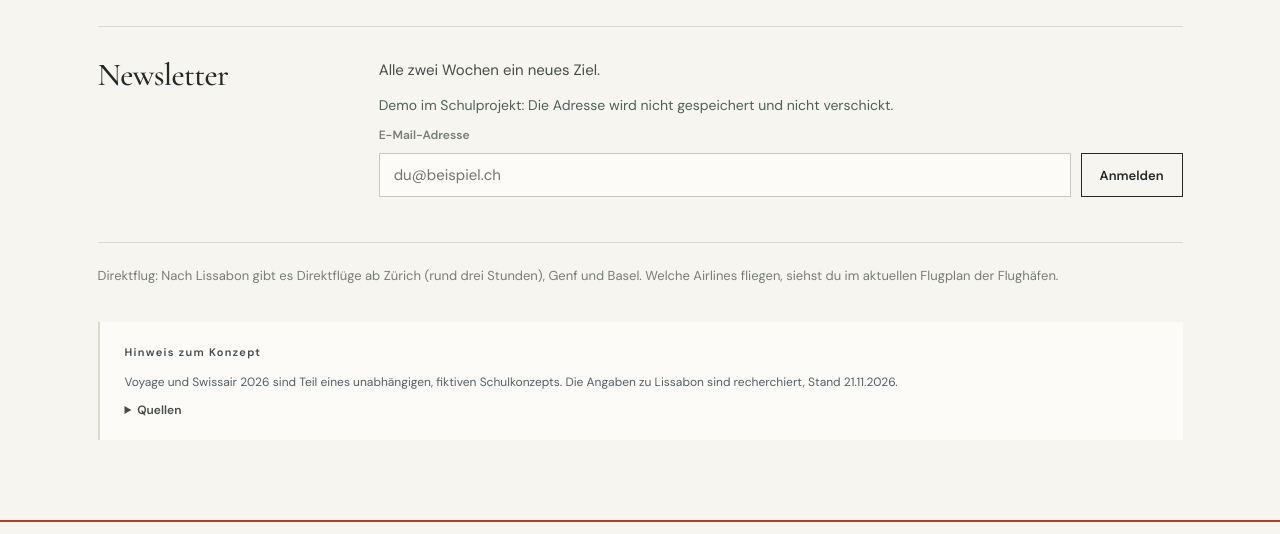
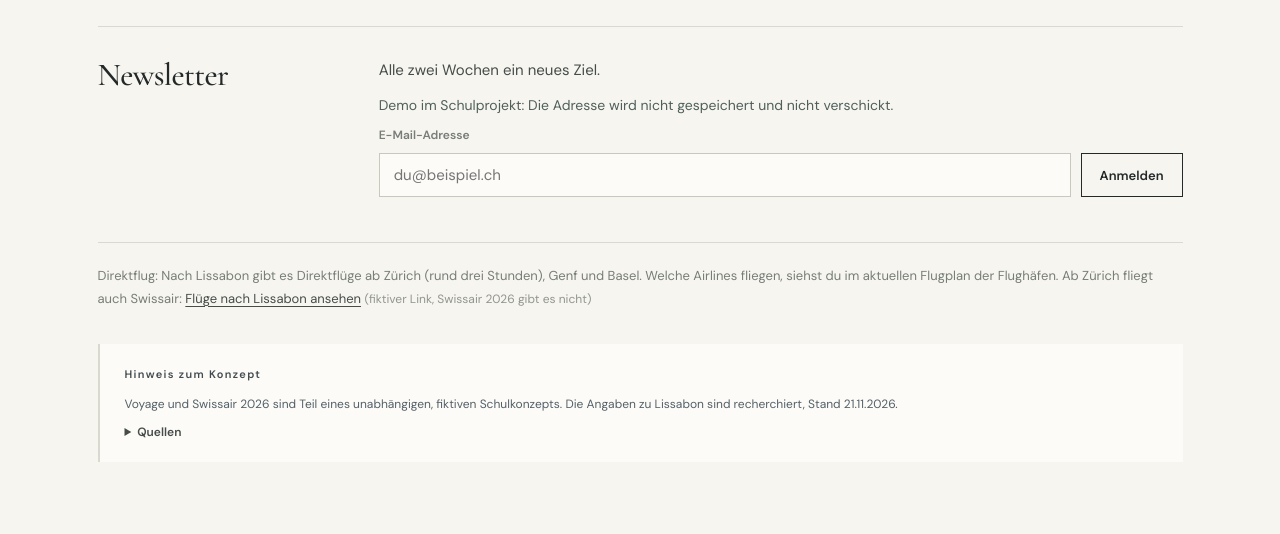
Before and after one commit to alexejwaser/swissair-voyage, a plain HTML site: page stories/lissabon-von-oben.html in a window 1280 px wide. Shown: the part 4830-5364 px from the top of the page. Drawn offline with nearby package versions, Linux system fonts and the light colour scheme.

Commit message:
Lissabon-Artikel: leiser, fiktiver Swissair-Link am Schluss
Co-Authored-By: Claude Opus 5.5 <noreply@anthropic.com>

```diff
--- a/stories/lissabon-von-oben.html
+++ b/stories/lissabon-von-oben.html
@@ -113,7 +113,7 @@
 </form></div>
 </section>
 </div>
-<p class="direct-line" id="direktflug">Direktflug: Nach Lissabon gibt es Direktflüge ab Zürich (rund drei Stunden), Genf und Basel. Welche Airlines fliegen, siehst du im aktuellen Flugplan der Flughäfen.</p>
+<p class="direct-line" id="direktflug">Direktflug: Nach Lissabon gibt es Direktflüge ab Zürich (rund drei Stunden), Genf und Basel. Welche Airlines fliegen, siehst du im aktuellen Flugplan der Flughäfen. Ab Zürich fliegt auch Swissair: <a href="#direktflug" aria-disabled="true" title="Fiktiver Link im Schulprojekt">Flüge nach Lissabon ansehen</a> <span class="direct-note">(fiktiver Link, Swissair 2026 gibt es nicht)</span></p>
 <div class="article-sources"><h3>Hinweis zum Konzept</h3><p>Voyage und Swissair 2026 sind Teil eines unabhängigen, fiktiven Schulkonzepts. Die Angaben zu Lissabon sind recherchiert, Stand 21.11.2026.</p>
 <details><summary>Quellen</summary><ul>
 <li>Direktflüge und Flugdauer: flightconnections.com, skyscanner.ie, omio.com</li>
--- a/voyage-content.css
+++ b/voyage-content.css
@@ -152,3 +152,4 @@ body, .site-header, .article-main, .site-footer { background: var(--paper); colo
 .article-cover.window-cover img { width: min(100%, 460px); height: auto; aspect-ratio: 3 / 4; object-fit: cover; object-position: center; border-radius: 42% / 32%; border: clamp(8px, 1.2vw, 14px) solid var(--paper-light); box-shadow: 0 0 0 1px var(--line); background: #8fb8d6; }
 .article-cover.window-cover figcaption { justify-content: center; }
 @media (max-width: 700px) { .article-cover.window-cover img { width: min(100%, 340px); height: auto; } }
+.direct-line .direct-note { color: var(--muted); font-size: 12px; opacity: .8; }
```
